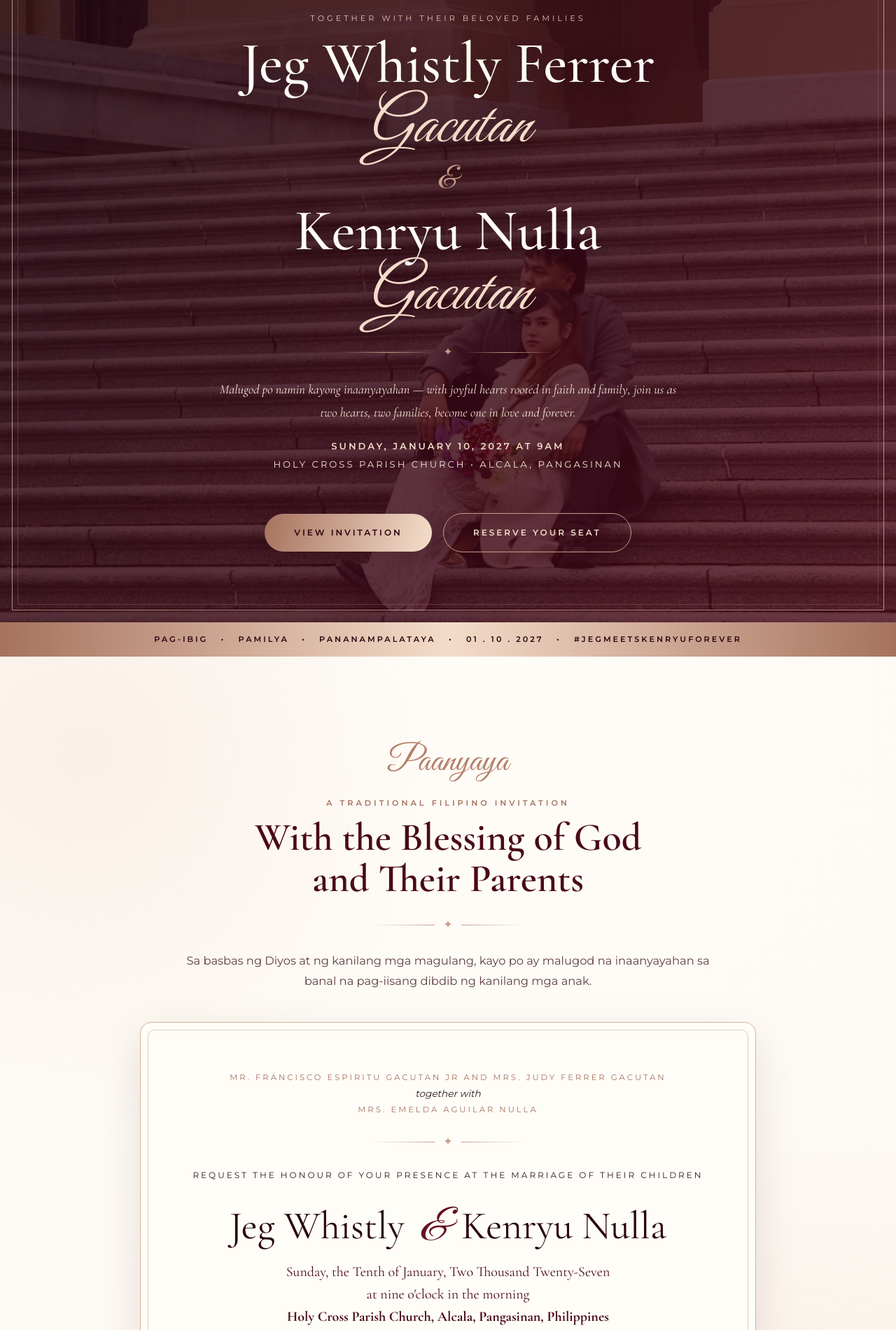
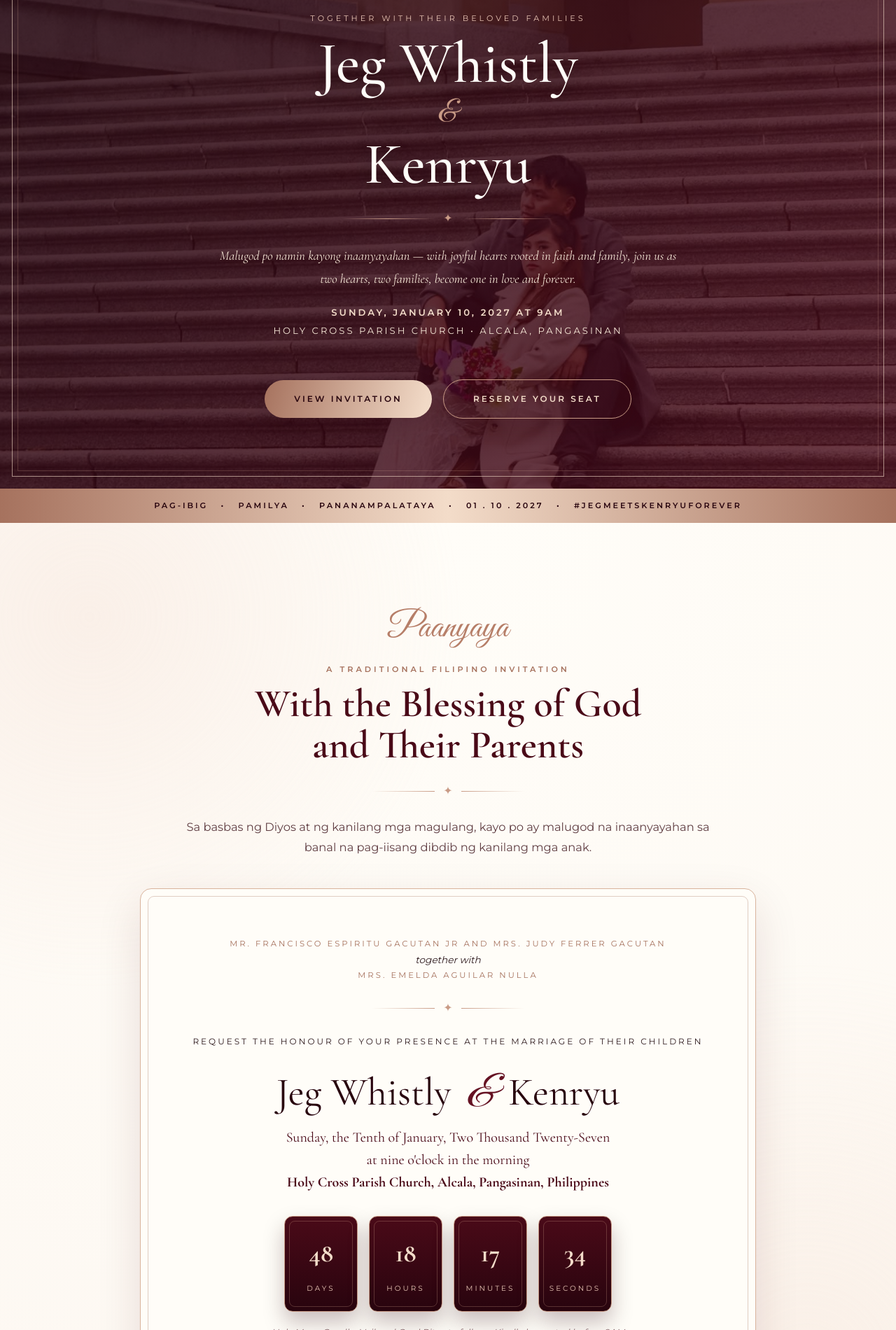
Before and after one commit to jeggacutan/jegwhistly-kenryu-wedding, a plain HTML site: page index.html in a window 1280 px wide. Shown: the part 360-2260 px from the top of the page at 70% size. Drawn offline with nearby package versions, Linux system fonts and the light colour scheme.

Commit message:
Update index.html

```diff
--- a/index.html
+++ b/index.html
@@ -393,7 +393,7 @@ footer p{max-width:780px;margin-inline:auto}
 <div class="crest"><span>J & K</span></div>
 <div class="verse">And above all these put on love, which binds everything together in perfect harmony. — Colossians 3:14</div>
 <div class="top-label">Together with their beloved families</div>
-<h1>Jeg Whistly Ferrer <i>Gacutan</i><div class="amp">&</div>Kenryu Nulla <i>Gacutan</i></h1>
+<h1>Jeg Whistly<div class="amp">&</div>Kenryu</h1>
 <div class="orn">✦</div>
 <p style="font-family:'Cormorant Garamond',serif;font-style:italic;font-size:1.15rem;color:#f5e6d6;max-width:660px;margin:0 auto;">Malugod po namin kayong inaanyayahan — with joyful hearts rooted in faith and family, join us as two hearts, two families, become one in love and forever.</p>
 <div class="hero-date" style="margin-top:18px;"><b>Sunday, January 10, 2027 at 9AM</b><br>Holy Cross Parish Church • Alcala, Pangasinan</div>
@@ -416,7 +416,7 @@ footer p{max-width:780px;margin-inline:auto}
 <p style="letter-spacing:3px;text-transform:uppercase;font-size:.72rem;color:var(--rose-deep)">Mrs. Emelda Aguilar Nulla</p>
 <div class="gold-divider">✦</div>
 <p style="letter-spacing:3px;text-transform:uppercase;font-size:.75rem">request the honour of your presence at the marriage of their children</p>
-<div class="couple-names">Jeg Whistly <em>&</em> Kenryu Nulla</div>
+<div class="couple-names">Jeg Whistly <em>&</em> Kenryu</div>
 <p style="font-family:'Cormorant Garamond',serif;font-size:1.25rem;color:var(--burgundy);line-height:1.6">Sunday, the Tenth of January, Two Thousand Twenty-Seven<br>at nine o'clock in the morning<br><strong>Holy Cross Parish Church, Alcala, Pangasinan, Philippines</strong></p>
 <div class="countdown" id="countdown">
 <div class="cd"><strong id="d">0</strong><span>Days</span></div>
@@ -593,13 +593,13 @@ footer p{max-width:780px;margin-inline:auto}
 </div>
 </section>
 <footer>
-<div class="script">Jeg Whistly and Kenryu</div>
+<div class="script">Jeg Whistly &amp; Kenryu</div>
 <p style="letter-spacing:4px;text-transform:uppercase;font-size:.75rem;margin-top:10px">10 . 01 . 2027 • Alcala, Pangasinan • #JegMeetsKenryuForever</p>
 <p style="margin-top:12px;font-size:.8rem;opacity:.7">Mr. Francisco Espiritu Gacutan Jr and Mrs. Judy Ferrer Gacutan together with Mrs. Emelda Aguilar Nulla • Colossians 3:14</p>
 </footer>
 <script>
 
-// Principal sponsors: 30 confirmed entries, followed by 30 editable placeholders.
+// Principal sponsors: display only the 30 named entries.
 const sponsorNames = [
   "Mr. Brando Andaya & Mrs. Raquel Andaya",
   "PMAJ. Edgar Allan G. Serquina & Mrs. Angeli M. Serquina",
@@ -634,9 +634,9 @@ const sponsorNames = [
 ];
 const sponsorList = document.getElementById('sponsorList');
 if (sponsorList) {
-  for (let i = 0; i < 60; i++) {
+  for (let i = 0; i < sponsorNames.length; i++) {
     const li = document.createElement('li');
-    li.textContent = sponsorNames[i] || 'To be announced';
+    li.textContent = sponsorNames[i];
     sponsorList.appendChild(li);
   }
 }
```
